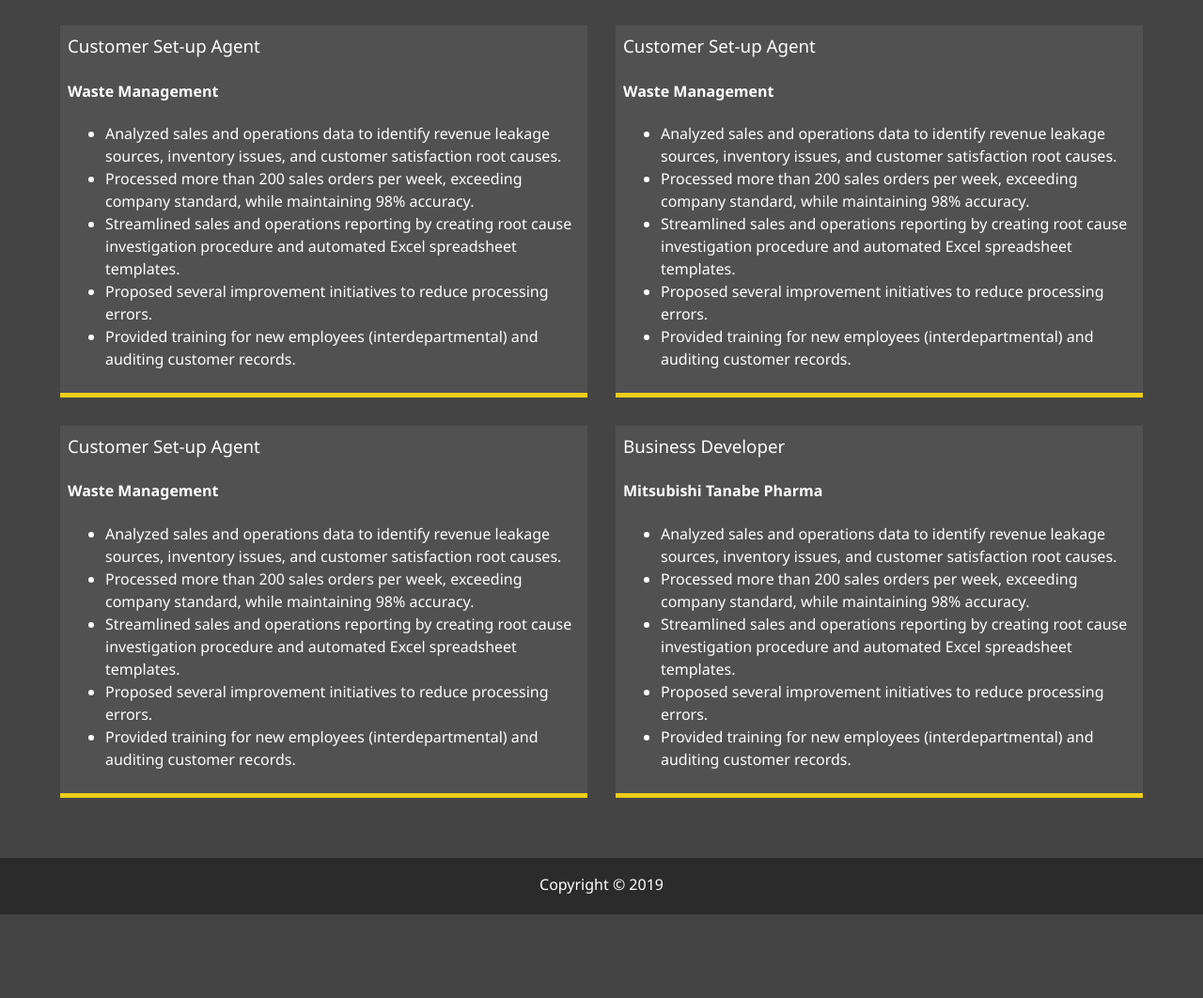
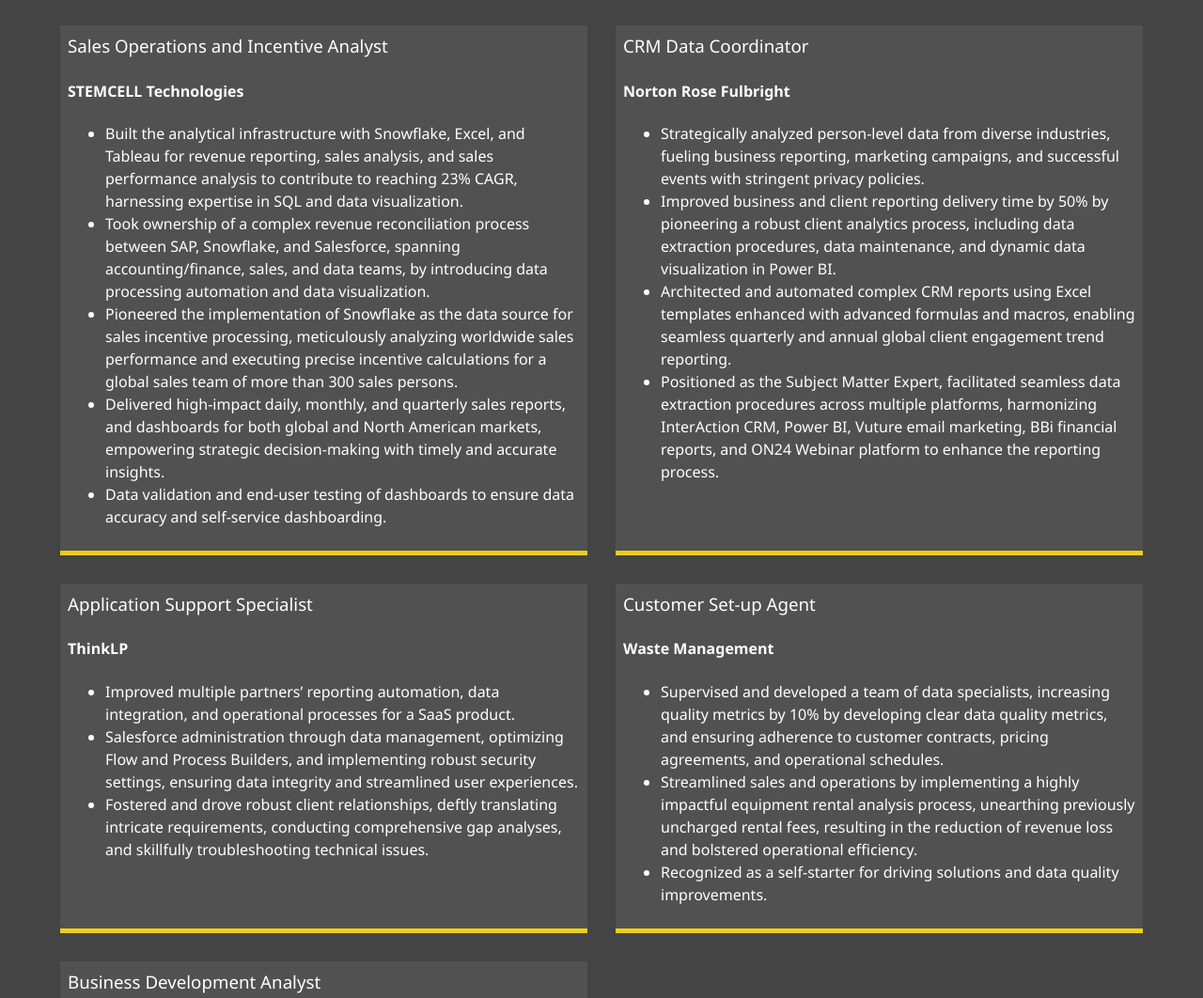
Before and after one commit to kholid-alfan-nur/kholid-alfan-nur.github.io, a website: page about.html in a window 1280 px wide. Shown: the part 627-1689 px from the top of the page at 94% size. Before the commit the page ends 1600 px from the top, so only its background shows below. Drawn offline with Linux system fonts and the light colour scheme.

Commit message:
Update about.html
added more jobs

```diff
--- a/about.html
+++ b/about.html
@@ -61,50 +61,54 @@
           <img src="img/bio-resizeimage.jpg" alt="my pic" class="bio-image">
           <div class="bio">
               <h3 class="text-secondary">BIO</h3>
-              <p>Senior Analyst with 5+ years with experiences in sales operations, sales analytics, sales compensation, and data visualization, including in the pharmaceutical and biotechnology industries. Proven track record in business acumen, driving data-driven decision-making, and providing strategic insights.</p>
+              <p>Senior Analyst with 5+ years of experience in sales operations, sales analytics, sales compensation, and data visualization, including in the pharmaceutical and biotechnology industries. Proven track record in business acumen, driving data-driven decision-making, and providing strategic insights.</p>
           </div>
         <div class="job job-1">
+              <h3>Sales Operations and Incentive Analyst</h3>
+              <h4>STEMCELL Technologies</h4>
+              <ul>
+                  <li>Built the analytical infrastructure with Snowflake, Excel, and Tableau for revenue reporting, sales analysis, and sales performance analysis to contribute to reaching 23% CAGR, harnessing expertise in SQL and data visualization.</li>
+                  <li>Took ownership of a complex revenue reconciliation process between SAP, Snowflake, and Salesforce, spanning accounting/finance, sales, and data teams, by introducing data processing automation and data visualization.</li>
+                  <li>Pioneered the implementation of Snowflake as the data source for sales incentive processing, meticulously analyzing worldwide sales performance and executing precise incentive calculations for a global sales team of more than 300 sales persons.</li>
+                  <li>Delivered high-impact daily, monthly, and quarterly sales reports, and dashboards for both global and North American markets, empowering strategic decision-making with timely and accurate insights.</li>
+                  <li>Data validation and end-user testing of dashboards to ensure data accuracy and self-service dashboarding.</li>
+              </ul>
+          </div>
+        <div class="job job-2">
+              <h3>CRM Data Coordinator</h3>
+              <h4>Norton Rose Fulbright</h4>
+              <ul>
+                  <li>Strategically analyzed person-level data from diverse industries, fueling business reporting, marketing campaigns, and successful events with stringent privacy policies.</li>
+                  <li>Improved business and client reporting delivery time by 50% by pioneering a robust client analytics process, including data extraction procedures, data maintenance, and dynamic data visualization in Power BI.</li>
+                  <li>Architected and automated complex CRM reports using Excel templates enhanced with advanced formulas and macros, enabling seamless quarterly and annual global client engagement trend reporting.</li>
+                  <li>Positioned as the Subject Matter Expert, facilitated seamless data extraction procedures across multiple platforms, harmonizing InterAction CRM, Power BI, Vuture email marketing, BBi financial reports, and ON24 Webinar platform to enhance the reporting process.</li>
+              </ul>
+          </div>
+          <div class="job job-3">
+              <h3>Application Support Specialist</h3>
+              <h4>ThinkLP</h4>
+              <ul>
+                  <li>Improved multiple partners’ reporting automation, data integration, and  operational processes for a SaaS product.</li>
+                  <li>Salesforce administration through data management, optimizing Flow and Process Builders, and implementing robust security settings, ensuring data integrity and streamlined user experiences. </li>
+                  <li>Fostered and drove robust client relationships, deftly translating intricate requirements, conducting comprehensive gap analyses, and skillfully troubleshooting technical issues.</li>
+              </ul>
+          </div>
+        <div class="job job-4">
               <h3>Customer Set-up Agent</h3>
               <h4>Waste Management</h4>
               <ul>
-                  <li>Analyzed sales and operations data to identify revenue leakage sources, inventory issues, and customer satisfaction root causes.</li>
-                  <li>Processed more than 200 sales orders per week, exceeding company standard, while maintaining 98% accuracy.</li>
-                  <li>Streamlined sales and operations reporting by creating root cause investigation procedure and automated Excel spreadsheet templates.</li>
-                  <li>Proposed several improvement initiatives to reduce processing errors.</li>
-                  <li> Provided training for new employees (interdepartmental) and auditing customer records.</li>
+                  <li>Supervised and developed a team of data specialists, increasing quality metrics by 10% by developing clear data quality metrics, and ensuring adherence to customer contracts, pricing agreements, and operational schedules.</li>
+                  <li>Streamlined sales and operations by implementing a highly impactful equipment rental analysis process, unearthing previously uncharged rental fees, resulting in the reduction of revenue loss and bolstered operational efficiency.</li>
+                  <li>Recognized as a self-starter for driving solutions and data quality improvements.</li>
               </ul>
           </div>
-        <div class="job job-2">
-              <h3>Customer Set-up Agent</h3>
-              <h4>Waste Management</h4>
-              <ul>
-                  <li>Analyzed sales and operations data to identify revenue leakage sources, inventory issues, and customer satisfaction root causes.</li>
-                  <li>Processed more than 200 sales orders per week, exceeding company standard, while maintaining 98% accuracy.</li>
-                  <li>Streamlined sales and operations reporting by creating root cause investigation procedure and automated Excel spreadsheet templates.</li>
-                  <li>Proposed several improvement initiatives to reduce processing errors.</li>
-                  <li> Provided training for new employees (interdepartmental) and auditing customer records.</li>
-              </ul>
-          </div>
-          <div class="job job-3">
-              <h3>Customer Set-up Agent</h3>
-              <h4>Waste Management</h4>
-              <ul>
-                  <li>Analyzed sales and operations data to identify revenue leakage sources, inventory issues, and customer satisfaction root causes.</li>
-                  <li>Processed more than 200 sales orders per week, exceeding company standard, while maintaining 98% accuracy.</li>
-                  <li>Streamlined sales and operations reporting by creating root cause investigation procedure and automated Excel spreadsheet templates.</li>
-                  <li>Proposed several improvement initiatives to reduce processing errors.</li>
-                  <li> Provided training for new employees (interdepartmental) and auditing customer records.</li>
-              </ul>
-          </div>
-          <div class="job job-4">
-                <h3>Business Developer</h3>
+          <div class="job job-5">
+                <h3>Business Development Analyst</h3>
                 <h4>Mitsubishi Tanabe Pharma</h4>
                 <ul>
-                    <li>Analyzed sales and operations data to identify revenue leakage sources, inventory issues, and customer satisfaction root causes.</li>
-                    <li>Processed more than 200 sales orders per week, exceeding company standard, while maintaining 98% accuracy.</li>
-                    <li>Streamlined sales and operations reporting by creating root cause investigation procedure and automated Excel spreadsheet templates.</li>
-                    <li>Proposed several improvement initiatives to reduce processing errors.</li>
-                    <li> Provided training for new employees (interdepartmental) and auditing customer records.</li>
+                    <li>Conducted intricate qualitative and quantitative analysis of diverse product portfolios culminating in precise sales data analysis and comprehensive market studies for potential new products, including pricing analysis, P&L analysis, and forecasting.</li>
+                    <li>Provided the framework and strategy for the release of two new drugs for the Southeast Asian market by assimilating complex information of drug demand, resource capacity, and KOL partnerships.</li>
+                    <li>Conducted rigorous sales analytics, including meticulous data mining, driving informed, and data-powered sales strategies.</li>
                 </ul>
             </div>
       </div>
```
